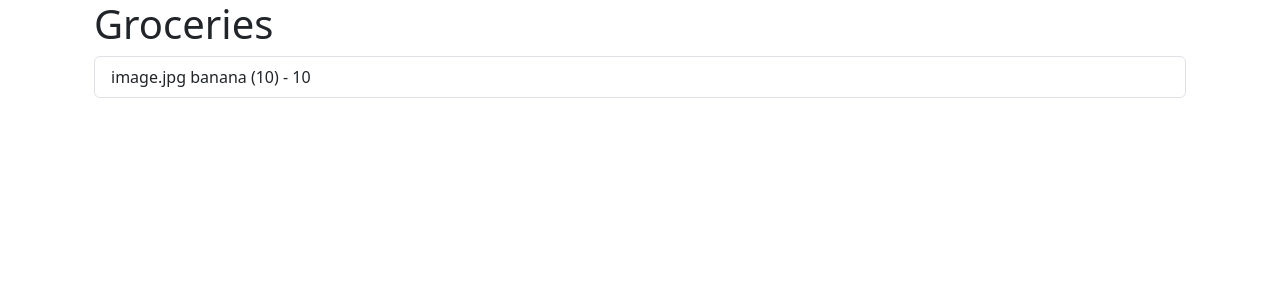
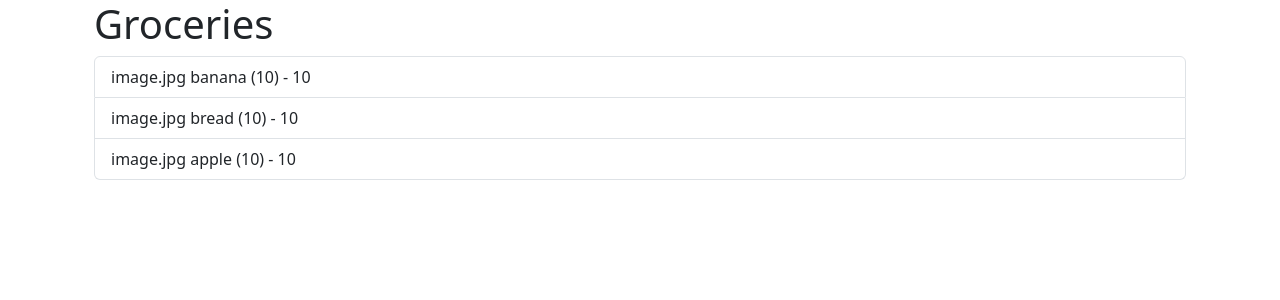
Before and after one commit to fabiogoro/react-groceries2, a React (Create React App) app: page / in a window 1280 px wide. Shown: the top 300 px of the page. Built offline with nearby package versions, Linux system fonts and the light colour scheme.

Commit message:
added ShoppingList component

```diff
--- a/src/Groceries.js
+++ b/src/Groceries.js
@@ -2,10 +2,15 @@ import Container from 'react-bootstrap/Container';
 import ShoppingList from './ShoppingList'
 
 function Groceries() {
+  const groceryList = [
+    {name: 'banana', price: '10', quantity: '10', image: 'image.jpg'},
+    {name: 'bread', price: '10', quantity: '10', image: 'image.jpg'},
+    {name: 'apple', price: '10', quantity: '10', image: 'image.jpg'},
+  ]
   return (
     <Container>
       <h1>Groceries</h1>
-      <ShoppingList></ShoppingList>
+      <ShoppingList groceryList={groceryList}></ShoppingList>
     </Container>
   );
 }
--- a/src/ShoppingList.js
+++ b/src/ShoppingList.js
@@ -1,10 +1,10 @@
 import ListGroup from 'react-bootstrap/ListGroup';
 import Grocery from './Grocery'
 
-function ShoppingList() {
+function ShoppingList({ groceryList }) {
   return (
     <ListGroup>
-      <Grocery name="banana" price="10" quantity="10" image="image.jpg"></Grocery>
+      { groceryList.map((g, i)=>(<Grocery key={i} name={g.name} price={g.price} quantity={g.quantity} image={g.image}></Grocery>)) }
     </ListGroup>
   );
 }
```
